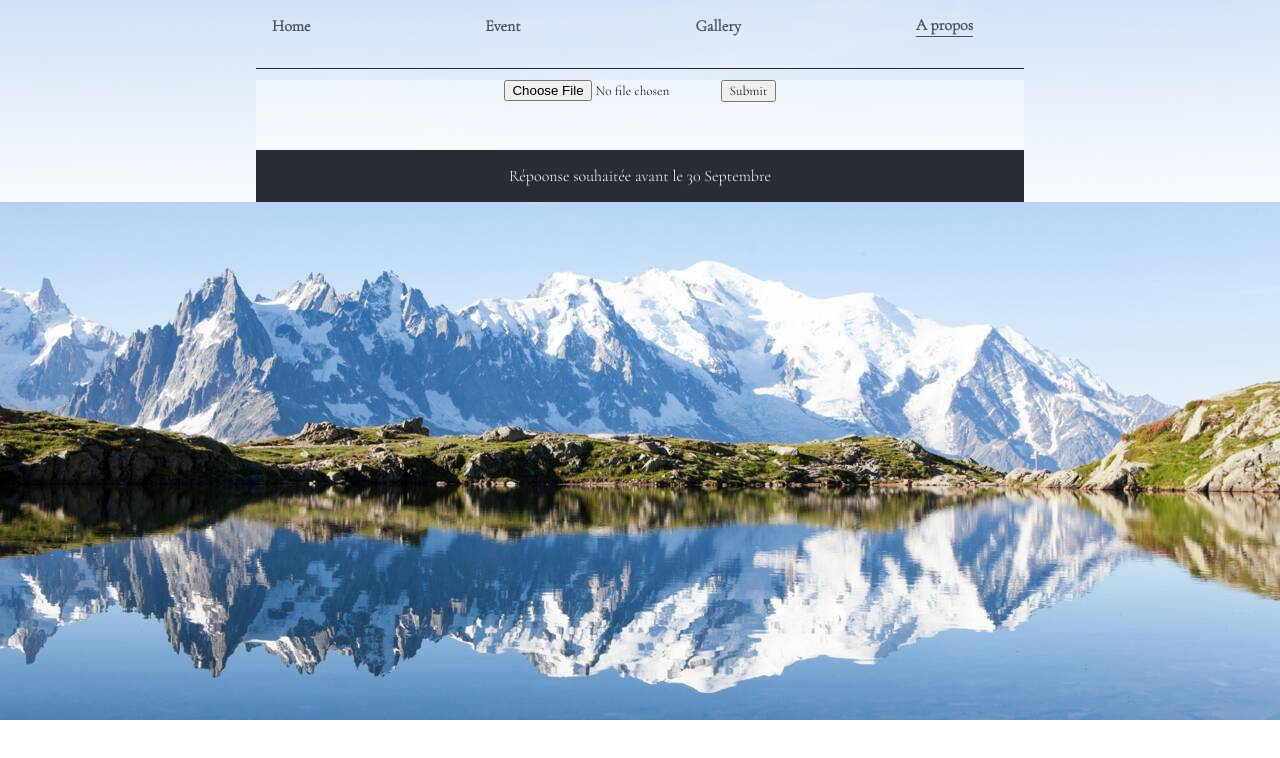
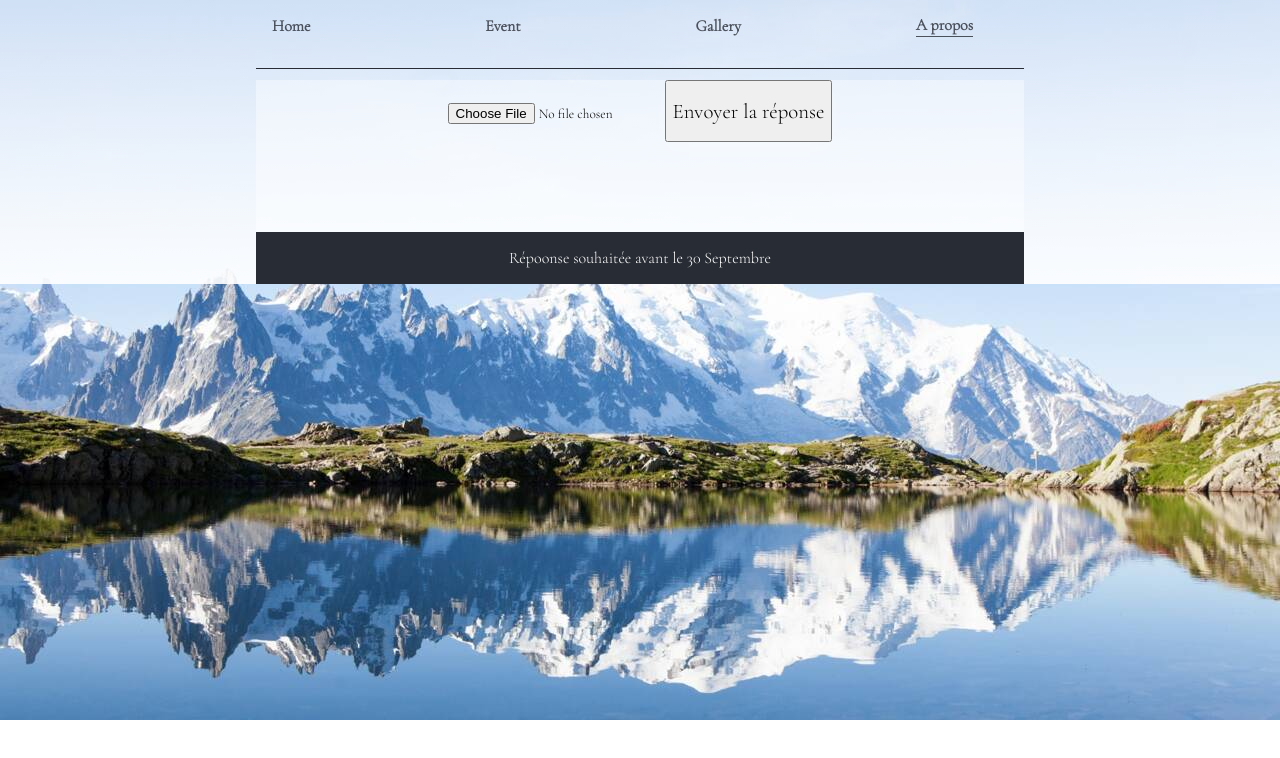
Before and after one commit to Virtus-web/mariage-carineetpierre, a React (Create React App) app: page /about in a window 1280 px wide. Shown: the top 758 px of the page. Built offline with nearby package versions, Linux system fonts and the light colour scheme.

Commit message:
test change

```diff
--- a/src/pages/About.js
+++ b/src/pages/About.js
@@ -1,13 +1,22 @@
-
+import { useState } from 'react'
+import Axios from 'axios'
 
 function Information() {
 
+    const [ image, setImage ] = useState("")
+
+    const addImage = () => {
+        Axios.post("https://mariage-carineetpierre.herokuapp.com/testlist", {
+            image: image
+        })
+    }
+
     return (
 
-        <form action="/items" method="post" encType="multipart/form-data">
-            <input type="file" name="test"></input>
-            <input type="submit"></input>
-        </form>
+        <div>
+            <input type="file" name="test" onChange={(e) => {setImage(e.target.value)}}></input>
+            <button style={{fontSize: '1.3em', margin: '0 0 2em 0', height: '3em', boxShadow: '0 0.5rem 1rem 0.01rem rgba(255, 255, 255, 0.3)'}} onClick={addImage}>Envoyer la réponse</button>
+        </div>
 
     )
 }
```
